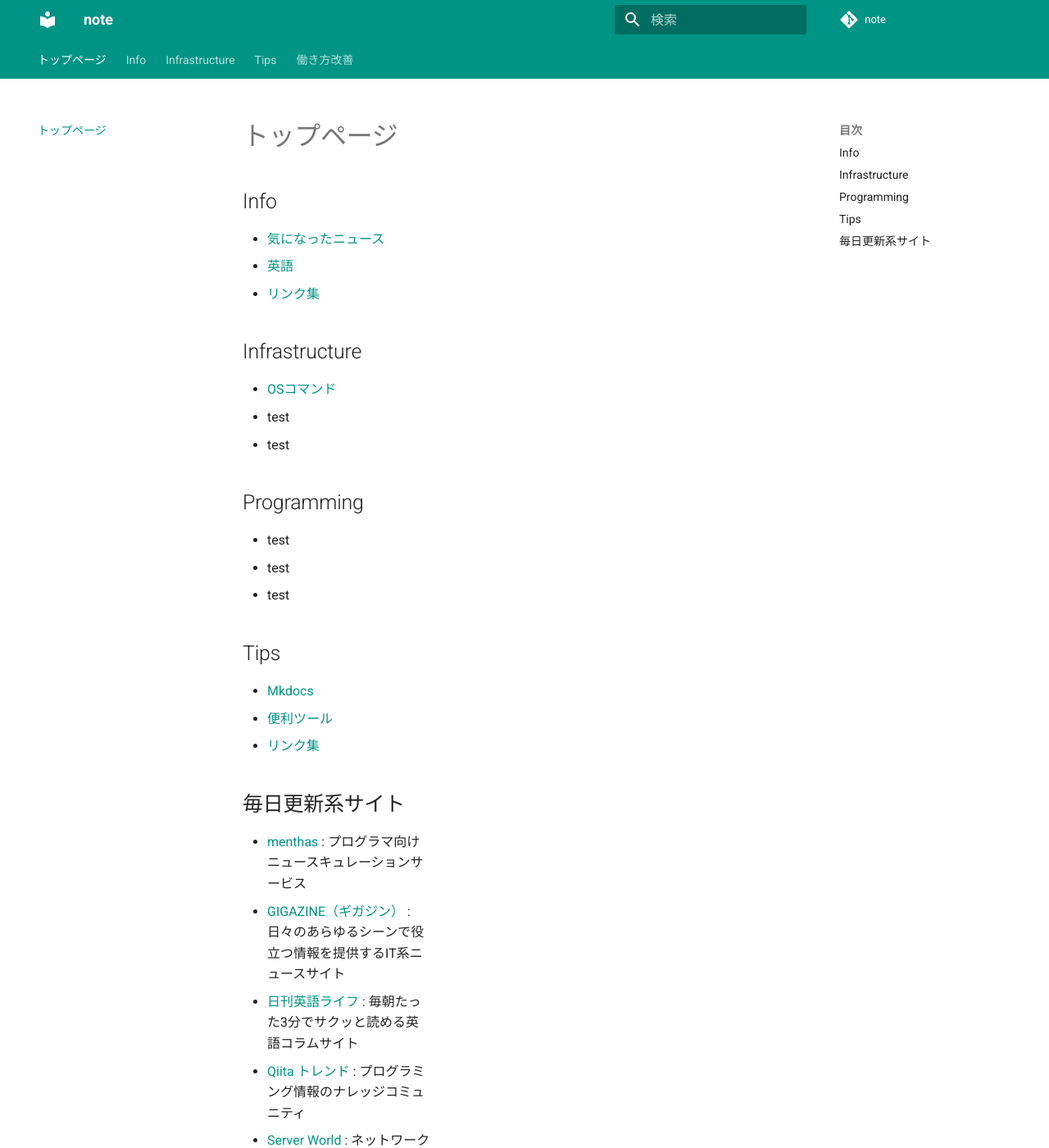
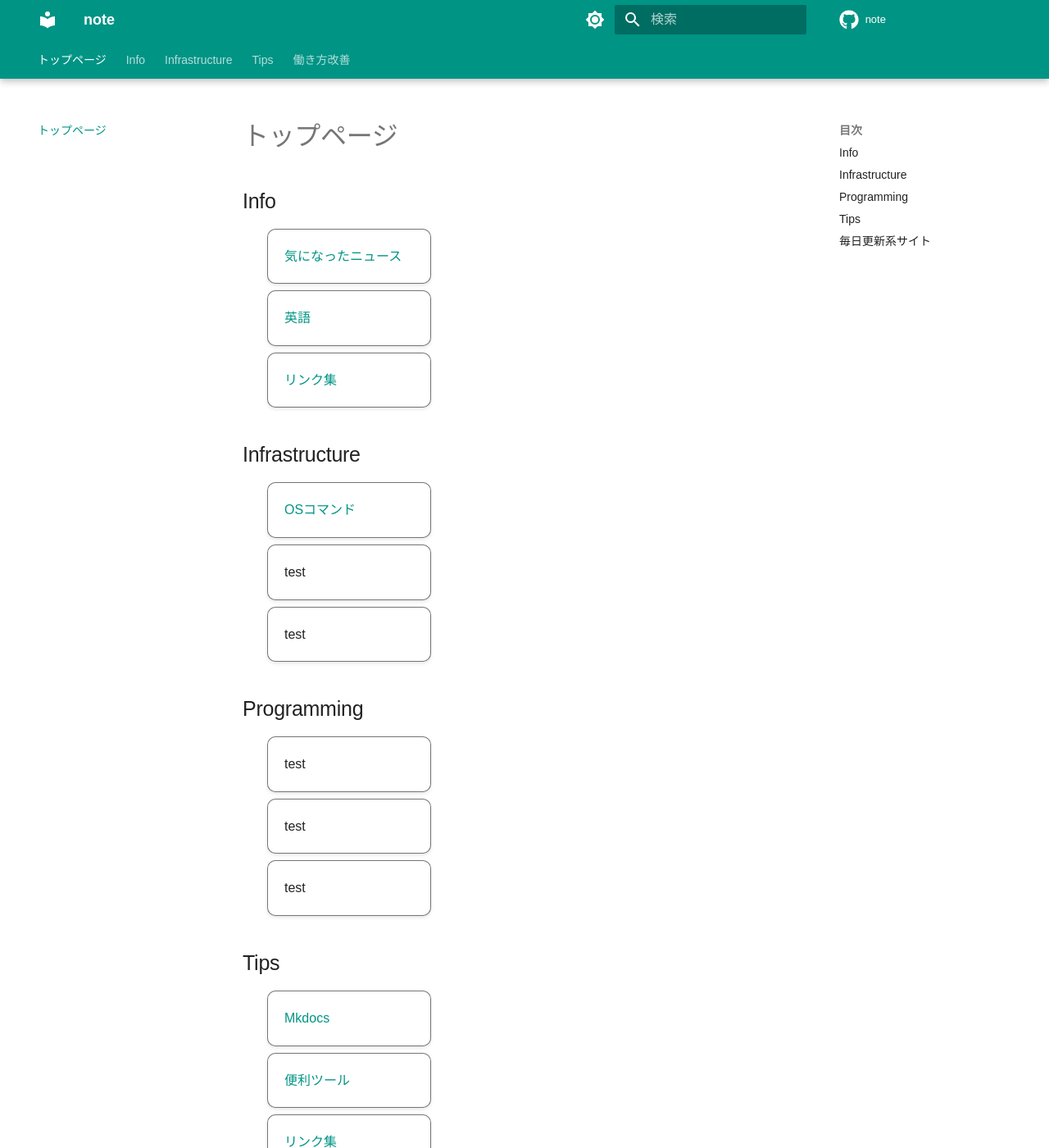
Before and after one commit to aiedoc/note, an MkDocs documentation site: the page built from docs/index.md, in a window 1280 px wide and 1400 px high. Shown: the whole window at 82% size. Built offline with MkDocs 1.6.1 and Material for MkDocs 9.7.7, drawn with Linux system fonts in a browser that asks for light colours; nearby versions of some CDN libraries; comment, search, counter and statistics services are not loaded.

Commit message:
モダンUI最適化: MkDocs Material最新機能を実装
- ダークモード対応（システム設定対応＋手動切り替え）
- インスタントローディング・プリフェッチ機能
- スティッキータブ・ナビゲーション改善
- 検索機能強化（ハイライト・サジェスト）
- 日本語フォント最適化
- カードスタイル・アニメーション追加
- ヘッダー自動非表示・レスポンシブ改善

🤖 Generated with [Claude Code](https://claude.ai/code)

Co-Authored-By: Claude <noreply@anthropic.com>

```diff
--- a/docs/stylesheets/extra.css
+++ b/docs/stylesheets/extra.css
@@ -1,15 +1,116 @@
-body {
-  font-family: "Noto Sans JP";
+/* モダンなスタイル追加 */
+
+/* 日本語フォントの設定 */
+:root {
+  --md-text-font: "Noto Sans JP", "Hiragino Sans", "Hiragino Kaku Gothic ProN", "Yu Gothic UI", "Meiryo UI", sans-serif;
+  --md-code-font: "SFMono-Regular", "Consolas", "Liberation Mono", "Menlo", monospace;
 }
 
-.wy-menu-vertical a, .wy-menu-vertical .subnav a {
-  color: #ff0;
+/* Google Fontsから日本語フォントを読み込み */
+@import url('https://fonts.googleapis.com/css2?family=Noto+Sans+JP:wght@300;400;500;700&display=swap');
+
+/* カスタムカラー変数 */
+:root {
+  --md-accent-fg-color: #ff6f00;
+  --md-accent-fg-color--transparent: #ff6f001a;
 }
 
-.wy-menu-vertical * li.current a {
-  color: #ff0;
+/* カードスタイルの改善 */
+.md-typeset .md-content__inner {
+  padding-top: 1.5rem;
 }
 
-.wy-menu-vertical span {
-  color: #ff0;
+/* ナビゲーションの改善 */
+.md-nav__title {
+  font-weight: 600;
 }
+
+.md-nav__link {
+  border-radius: 0.1rem;
+  transition: background-color 125ms;
+}
+
+.md-nav__link:hover {
+  background-color: var(--md-accent-fg-color--transparent);
+}
+
+/* コードブロックの改善 */
+.md-typeset pre > code {
+  border-radius: 0.5rem;
+}
+
+/* テーブルの改善 */
+.md-typeset table:not([class]) {
+  border-radius: 0.5rem;
+  overflow: hidden;
+  box-shadow: 0 0.2rem 1rem rgba(0, 0, 0, 0.05);
+}
+
+/* ボタンスタイル */
+.md-button {
+  border-radius: 2rem;
+  padding: 0.625rem 2rem;
+  transition: all 250ms;
+}
+
+.md-button:hover {
+  transform: translateY(-0.125rem);
+  box-shadow: 0 0.5rem 1rem rgba(0, 0, 0, 0.2);
+}
+
+/* アニメーション追加 */
+.md-content {
+  animation: fadeIn 0.3s ease-in-out;
+}
+
+@keyframes fadeIn {
+  from { opacity: 0; transform: translateY(0.5rem); }
+  to { opacity: 1; transform: translateY(0); }
+}
+
+/* レスポンシブ改善 */
+@media screen and (max-width: 76.1875em) {
+  .md-nav--primary .md-nav__title {
+    background-color: var(--md-primary-fg-color);
+  }
+}
+
+/* 検索の改善 */
+.md-search__input {
+  border-radius: 2rem;
+}
+
+/* ダークモード用の調整 */
+[data-md-color-scheme="slate"] {
+  --md-hue: 210;
+  --md-default-bg-color: #1a1a1a;
+  --md-default-fg-color: #e1e5e9;
+}
+
+/* トップページのグリッドレイアウト改善 */
+.md-content ul {
+  display: grid;
+  grid-template-columns: repeat(auto-fit, minmax(250px, 1fr));
+  gap: 1rem;
+  list-style: none;
+  padding: 0;
+}
+
+.md-content ul li {
+  background: var(--md-default-bg-color);
+  border: 1px solid var(--md-default-fg-color--light);
+  border-radius: 0.5rem;
+  padding: 1rem;
+  transition: all 0.2s ease;
+  box-shadow: 0 2px 4px rgba(0,0,0,0.1);
+}
+
+.md-content ul li:hover {
+  transform: translateY(-2px);
+  box-shadow: 0 4px 12px rgba(0,0,0,0.15);
+}
+
+.md-content ul li a {
+  text-decoration: none;
+  font-weight: 500;
+}
--- a/mkdocs.yml
+++ b/mkdocs.yml
@@ -9,18 +9,48 @@ repo_url: https://github.com/aiedoc/note
 # Configuration
 theme:
   name: 'material'
+  language: 'ja'
   palette:
-    primary: 'Teal'
-    accent: 'Deep Orange'
-  language: 'ja'
-  feature:
-    tabs: true
+    # Light mode
+    - media: "(prefers-color-scheme: light)"
+      scheme: default
+      primary: teal
+      accent: deep orange
+      toggle:
+        icon: material/brightness-7
+        name: ダークモードに切り替え
+    # Dark mode
+    - media: "(prefers-color-scheme: dark)"
+      scheme: slate
+      primary: teal
+      accent: deep orange
+      toggle:
+        icon: material/brightness-4
+        name: ライトモードに切り替え
+  features:
+    # Navigation
+    - navigation.instant
+    - navigation.instant.prefetch
+    - navigation.tabs
+    - navigation.tabs.sticky
+    - navigation.sections
+    - navigation.expand
+    - navigation.path
+    - navigation.top
+    # Search
+    - search.highlight
+    - search.suggest
+    # Header
+    - header.autohide
+    # Content
+    - content.code.copy
+    - content.code.select
+    - content.tooltips
+  icon:
+    repo: fontawesome/brands/github
 
 extra_css:
-    - "//fonts.googleapis.com/earlyaccess/notosansjp.css"
-    - "//fonts.googleapis.com/css?family=Open+Sans:600,800"
-    # - 'stylesheets/extra.css'
-    - "https://maxcdn.bootstrapcdn.com/font-awesome/4.6.1/css/font-awesome.min.css"
+    - stylesheets/extra.css
 
 extra:
   social:
@@ -59,6 +89,11 @@ extra_javascript:
   - 'javascripts/extra.js'
   - https://cdnjs.cloudflare.com/ajax/libs/mathjax/2.7.1/MathJax.js?config=TeX-AMS_HTML
 
+# Analytics
+plugins:
+  - search:
+      lang: ja
+
 google_analytics:
   - 'UA-126129623-1'
   - 'auto'
```
